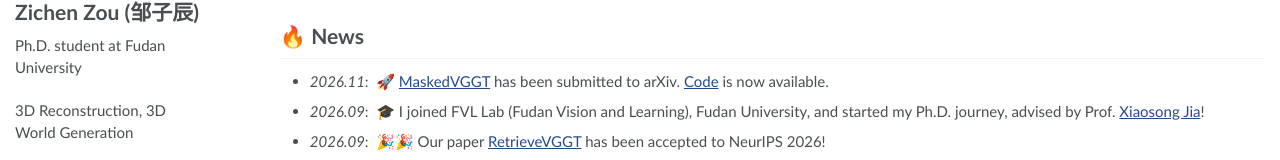
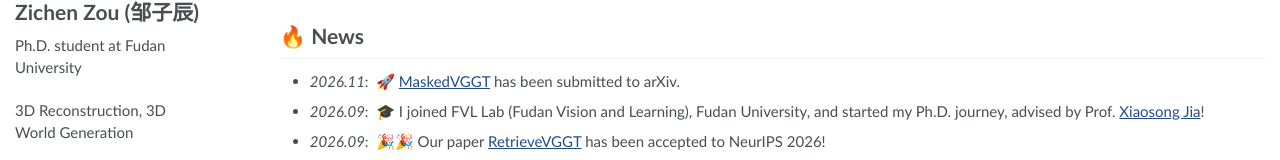
Before and after one commit to zzctmd/zzctmd.github.io, a plain HTML site: page index.html in a window 1280 px wide. Shown: the part 277-437 px from the top of the page. Drawn offline with Linux system fonts and the light colour scheme.

Commit message:
Keep MaskedVGGT news concise

```diff
--- a/index.html
+++ b/index.html
@@ -162,7 +162,7 @@
 
 <h1 id="-news">🔥 News</h1>
 <ul>
-  <li><em>2026.11</em>: &nbsp;🚀 <a href="#maskedvggt" target="_self">MaskedVGGT</a> has been submitted to arXiv. <a href="https://github.com/zzctmd/MaskedVGGT">Code</a> is now available.</li>
+  <li><em>2026.11</em>: &nbsp;🚀 <a href="#maskedvggt" target="_self">MaskedVGGT</a> has been submitted to arXiv.</li>
   <li><em>2026.09</em>: &nbsp;🎓 I joined FVL Lab (Fudan Vision and Learning), Fudan University, and started my Ph.D. journey, advised by Prof. <a href="https://jiaxiaosong1002.github.io/">Xiaosong Jia</a>!</li>
   <li><em>2026.09</em>: &nbsp;🎉🎉 Our paper <a href="https://arxiv.org/abs/2605.09644">RetrieveVGGT</a> has been accepted to NeurIPS 2026!</li>
   <li><em>2026.06</em>: &nbsp;🏅 I was awarded Outstanding Graduate of Shanghai Jiao Tong University (上海交通大学优秀毕业生)!</li>
```
